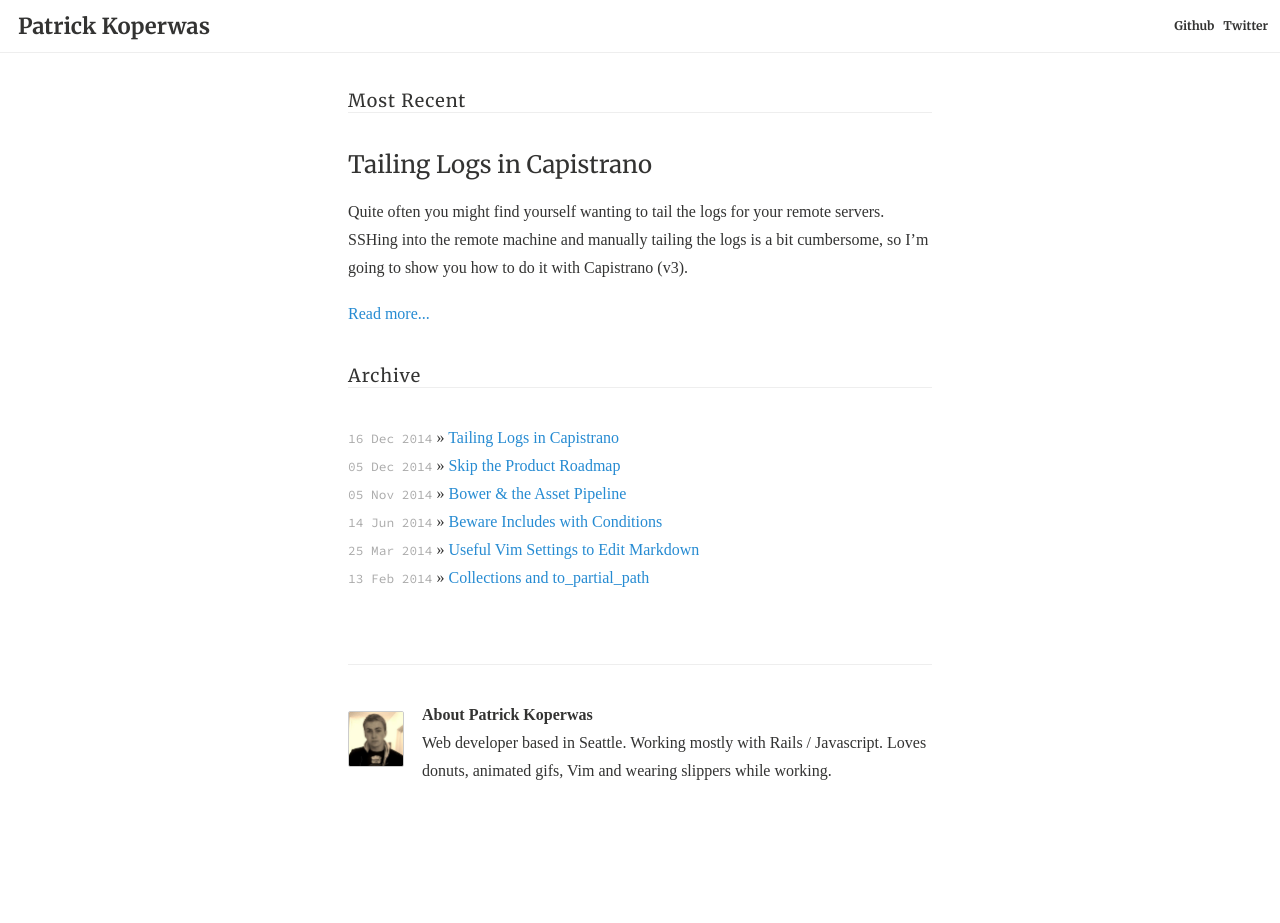
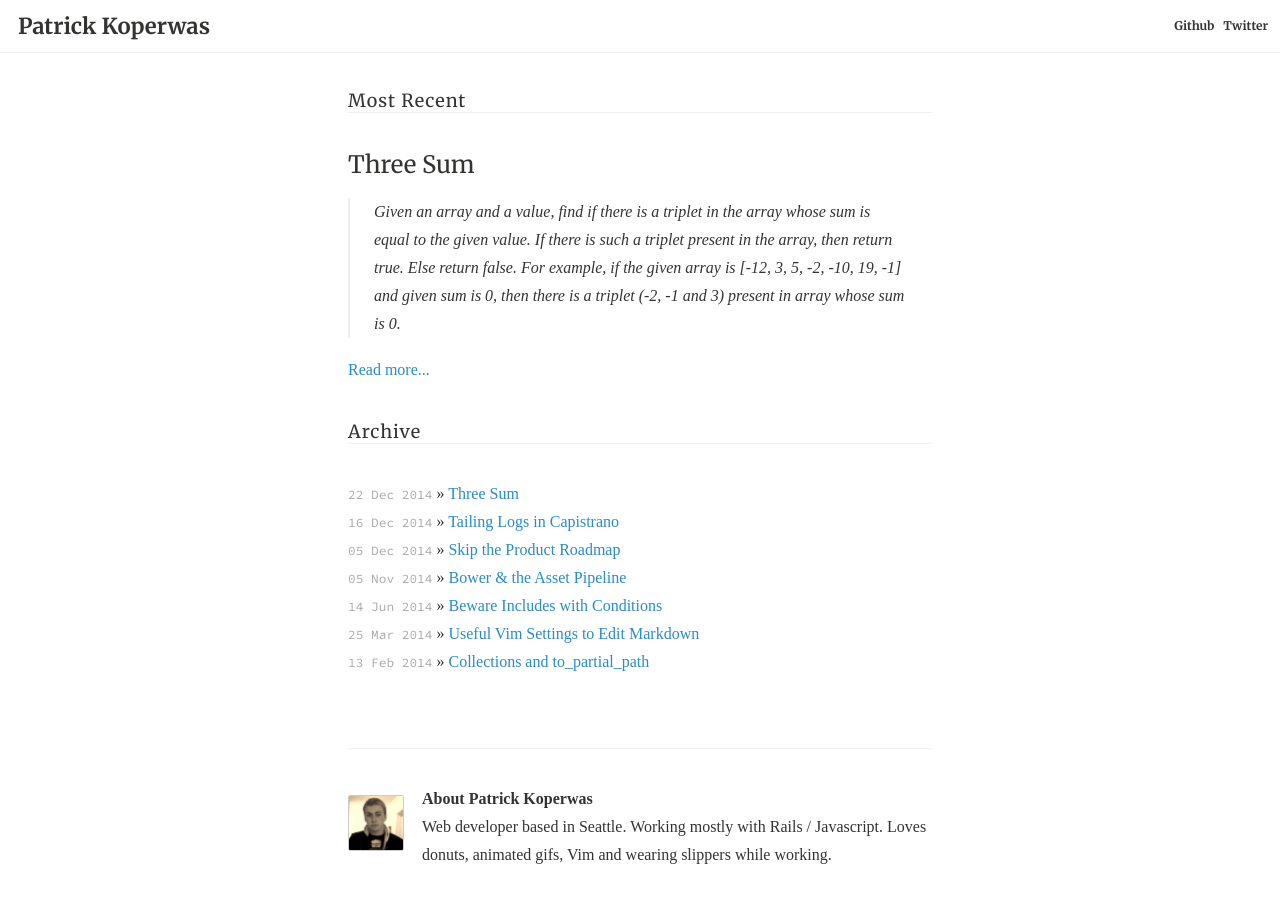
Before and after one commit to mildlyinternet/mildlyinternet.github.io, a Jekyll site: the page built from index.html, in a window 1280 px wide. Built offline with Jekyll 4.4.1, drawn with Linux system fonts in a browser that asks for light colours; some web fonts are replaced; Markdown is read by kramdown in place of the engine named in the settings; before the commit the page ends 900 px from its top, so only the background shows below that; part of the change alters nothing that is shown.

Commit message:
Three Sum Post

```diff
--- a/_layouts/default.html
+++ b/_layouts/default.html
@@ -15,6 +15,9 @@
    <link href='http://fonts.googleapis.com/css?family=Droid+Serif:400,700,400italic' rel='stylesheet' type='text/css'>
    <link href='http://fonts.googleapis.com/css?family=Source+Code+Pro:400,700' rel='stylesheet' type='text/css'>
    <link href='http://fonts.googleapis.com/css?family=Merriweather:400,700' rel='stylesheet' type='text/css'>
+   <script type="text/javascript"
+     src="http://cdn.mathjax.org/mathjax/latest/MathJax.js?config=TeX-AMS-MML_HTMLorMML">
+   </script>
 </head>
 <body>
 
--- /dev/null
+++ b/_posts/2014-12-22-three-sum.md
@@ -0,0 +1,154 @@
+---
+layout: post
+title: Three Sum
+---
+> Given an array and a value, find if there is a triplet in the array whose sum
+> is equal to the given value. If there is such a triplet present in the array,
+> then return true. Else return false. For example, if the given array is [-12,
+> 3, 5, -2, -10, 19, -1] and given sum is 0, then there is a triplet (-2, -1
+> and 3) present in array whose sum is 0.
+
+The 3Sum Problem is a fun one. We'll look into a few ways to solve it using
+Ruby. Lets start by writing a failing test.
+
+{% highlight ruby %}
+class ThreeSumTest < Minitest::Test
+  def test_three_sum
+    elements = [-12, 3, 5, -2, -10, 19, -1]
+
+    assert three_sum(elements, 0)
+  end
+
+  def test_three_sum_with_no_solution
+    elements = [-2, -1, 2]
+
+    assert !three_sum(elements, 0)
+  end
+end
+{% endhighlight %}
+
+## Brute Force Approach
+One possible way to solve this is to generate every unique combination of
+elements and see if any of the combinations evaluate to the given sum. Ruby's
+`Enumerable` has a `#combination` method that will do just that.
+
+{% highlight ruby %}
+def three_sum(elements, sum)
+  elements.combination(3).detect do |a, b, c|
+    (a + b + c) == sum
+  end
+end
+{% endhighlight %}
+
+This gets our tests passing. It looks like nice clean Ruby. Easy to read and
+understand. However, it is horribly inefficent. Under 100 elements this
+performs well. But once we get to a 500 element array it takes 3 seconds, at a
+1000 it takes 25 seconds.
+
+{% highlight text %}
+10 elements:   0.000000    0.000000   0.000000 (  0.000039)
+100 elements:  0.030000    0.000000   0.030000 (  0.026817)
+500 elements:  3.100000    0.010000   3.110000 (  3.138343)
+1000 elements: 25.030000   0.100000  25.130000 ( 25.319947)
+{% endhighlight %}
+
+If we look at the formula for figuring out the number of combinations we'll see
+why that is.
+
+$$
+\binom nk = \frac{n!}{k!(n-k)!}
+$$
+
+Where n is the number of elements in the array and k is the size of the
+combination (3 in this case). Combinations do not care about order - (a, b c)
+is the same as (c, b, a). Replacing the variables with the our values.
+
+$$
+\binom {1000}{3} = \frac{1000!}{3!(1000-3)!}
+$$
+
+
+This evaluates to **166,167,000**. That's a lot of combinations to check! And
+our array size is only a 1000 - imagine if this went up to a million elements.
+
+
+## Faster Approach
+There is a much faster way to solve this problem, but the solution is not
+immediately obvious. The first step is going to be to sort the array. Lets use
+this sorted example array.
+
+$$
+[-25, -10, -7, -5, 2, 4, 8, 10]
+$$
+
+There is a triplet (-10, 2, 8) which sums to 0, but how do go about selecting
+it? The alorgithm is as follows.  We lock the first element(front) in place.
+Starting with the one after it (start) and the very end (back) of the array, we
+check to see if the sum of all 3 is greater than 0. If it is, then we decrement
+the position of the back element. Else, we move start forward. We repeat
+this until we find the desired sum, or the two ends meet. If the two ends meet,
+we move the front element forward one and try again. Here it is visualized.
+
+$$
+[\color{blue}{-25}, \color{red}{-10}, -7, -5, 2, 4, 8, \color{red}{10}] \qquad -25 < 0
+\\\
+[\color{blue}{-25}, -10, \color{red}{-7}, -5, 2, 4, 8, \color{red}{10}] \qquad -22 < 0
+\\\
+\text{...}
+\\\
+\text{...}
+\\\
+[\color{blue}{-25}, -10, -7, -5, 2, 4, \color{red}{8}, \color{red}{10}] \qquad -7 < 0
+\\\
+[-25, \color{blue}{-10}, \color{red}{-7}, -5, 2, 4, 8, \color{red}{10}] \qquad -7 < 0
+\\\
+[-25, \color{blue}{-10}, -7, \color{red}{-5}, 2, 4, 8, \color{red}{10}] \qquad -5 < 0
+\\\
+[-25, \color{blue}{-10}, -7, -5, \color{red}{2}, 4, 8, \color{red}{10}] \quad \qquad 2 > 0
+\\\
+[-25, \color{blue}{-10}, -7, -5, \color{red}{2}, 4, \color{red}{8}, 10] \quad \qquad 0 = 0
+$$
+
+Here it is expressed in ruby:
+
+{% highlight ruby %}
+def three_sum_fast(ary, sum)
+  ary.sort!
+
+  (0..ary.length - 3).each do |i|
+    front = ary[i]
+    start_index = i + 1
+    back_index = ary.length - 1
+
+    while(start_index < back_index) do
+      start = ary[start_index]
+      back = ary[back_index]
+
+      if (front + start + back) > 0
+        back_index -= 1
+      else
+        start_index += 1
+      end
+
+      return true if front + start + back == sum
+    end
+  end
+
+  # No matches found
+  false
+end
+{% endhighlight %}
+
+
+We get a huge increase in performance.
+{% highlight text %}
+user             system     total      real
+10 elements:     0.000000   0.000000   0.000000 (  0.000019)
+100 elements:    0.000000   0.000000   0.000000 (  0.000520)
+500 elements:    0.010000   0.000000   0.010000 (  0.010293)
+1,000 elements:  0.050000   0.000000   0.050000 (  0.051667)
+{% endhighlight %}
+
+I believe in terms of time complexity this algorithm is O(n^2).
+
+If you find anything wrong with my math or my solution please let me know!
--- a/css/screen.scss
+++ b/css/screen.scss
@@ -87,6 +87,11 @@ ul {
   }
 }
 
+blockquote {
+  border-left: 2px solid #eee;
+  font-style: italic;
+  padding: 0 24px;
+}
 
 // Layout
 .site {
@@ -160,7 +165,6 @@ ul {
     overflow: auto;
     padding: 5px 10px;
   }
-
 }
 
 .about {
```
